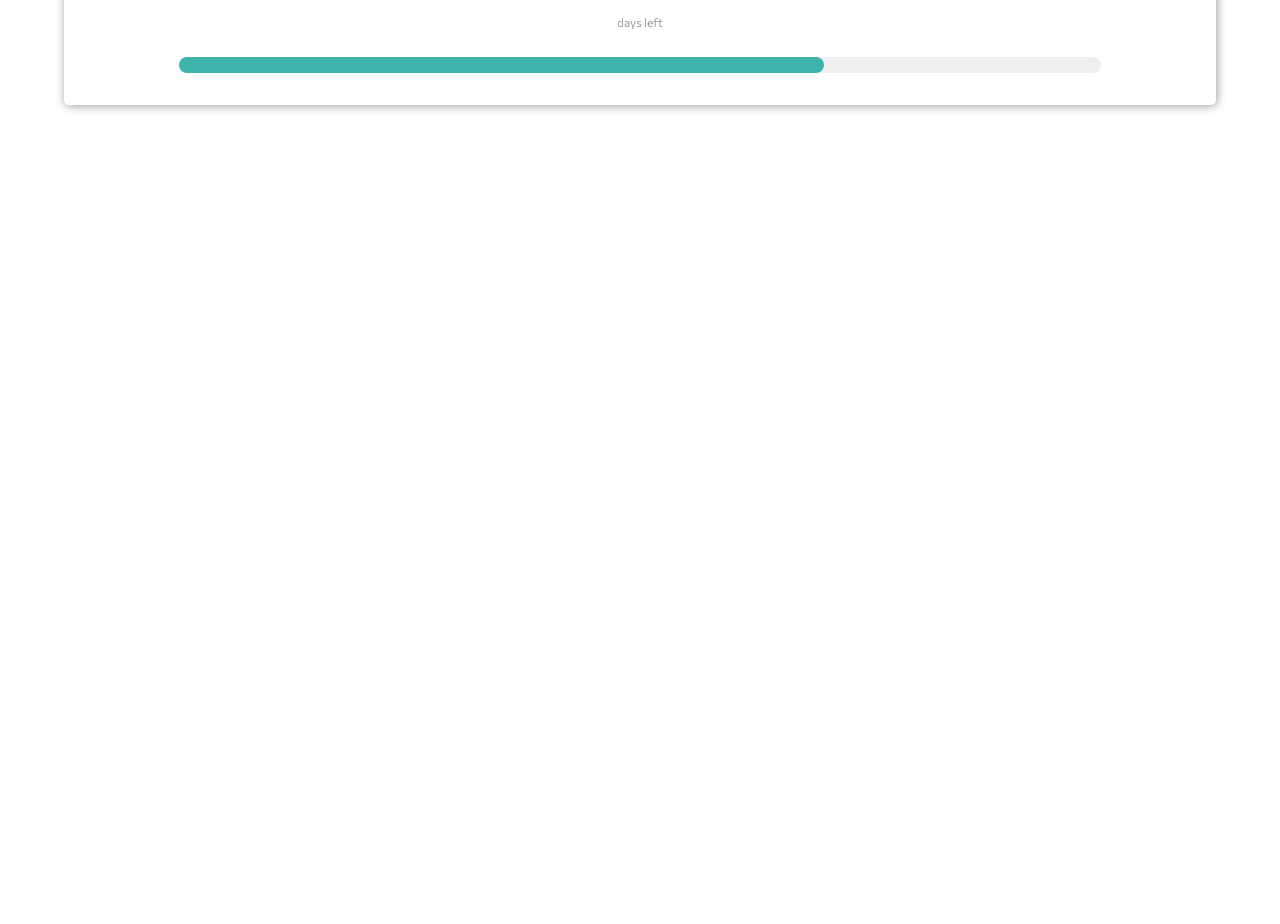
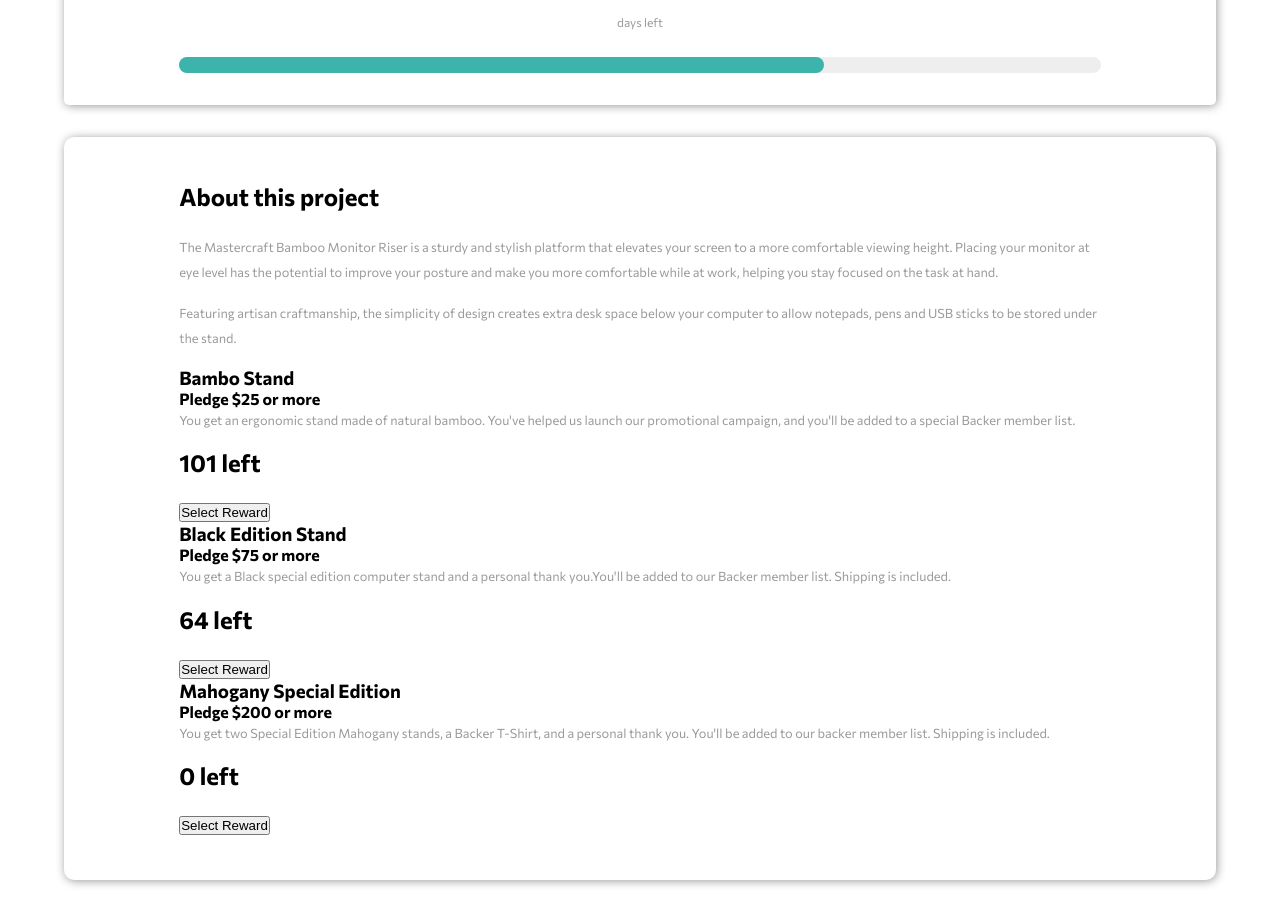
Before and after one commit to OscarAnillo/crowd-funding-fe, a React (Create React App) app: page / in a window 1280 px wide. Shown: the part 780-1704 px from the top of the page. Before the commit the page ends 935 px from the top, so only its background shows below. Built offline with nearby package versions, Linux system fonts and the light colour scheme.

Commit message:
Commit
add aboutComponent to mainComponent
add pledgeComponent to aboutComponent
add data for pledgeComponent

```diff
--- a/src/App.css
+++ b/src/App.css
@@ -7,7 +7,7 @@
 
 .App {
   text-align: center;
-  height: 100vh;
+  min-height: 100vh;
   font-family: 'Commissioner', sans-serif;
   position: relative;
 }
@@ -125,3 +125,25 @@ progress[value]::-webkit-progress-value {
   background-color: rgb(60 ,180, 171);
   border-radius: 10px;
 }
+
+/* AboutComponent */
+.article {
+  border-radius: 10px;
+  box-shadow: 1px 1px 10px #999;
+  padding: 2.8em 0;
+  text-align: left;
+  margin-top: 32px;
+}
+.article section {
+  width: 80%;
+  margin: auto;
+}
+.article section h1 {
+  padding-bottom: 1em;
+}
+.article section p {
+  font-size: .8rem;
+  line-height: 25px;
+  color: rgb(154, 154, 154);
+  padding-bottom: 1.2em;
+}
--- a/src/App.js
+++ b/src/App.js
@@ -1,7 +1,8 @@
 import HeroComponent from './Components/hero-component';
+import MainComponent from './Components/main-component';
 
 import './App.css';
-import MainComponent from './Components/main-component';
+
 
 
 function App() {
--- /dev/null
+++ b/src/Components/about-component.js
@@ -0,0 +1,16 @@
+import PledgeComponent from "./pledge-component";
+
+export default function AboutComponent(){
+    return (
+        <div className="article">
+            <section>
+                <h1>About this project</h1>
+                <p>The Mastercraft Bamboo Monitor Riser is a sturdy and stylish platform that elevates your screen to a more comfortable viewing height. Placing your monitor at eye level has the potential to improve your posture and make you more comfortable while at work, helping you stay focused on the task at hand.</p>
+                <p>
+                Featuring artisan craftmanship, the simplicity of design creates extra desk space below your computer to allow notepads, pens and USB sticks to be stored under the stand.
+                </p>
+                <PledgeComponent />
+            </section>
+        </div>
+    )
+}
--- a/src/Components/main-component.js
+++ b/src/Components/main-component.js
@@ -1,11 +1,13 @@
 import MastercraftComponent from "./mastercraft-component";
 import NumbersComponent from "./numbers-component";
+import AboutComponent from './about-component';
 
 export default function MainComponent(){
     return (
         <main className="main">
             <MastercraftComponent />
             <NumbersComponent />
+            <AboutComponent />
         </main>
     )
 }
--- a/src/Components/mastercraft-component.js
+++ b/src/Components/mastercraft-component.js
@@ -6,8 +6,8 @@ export default function MastercraftComponent(){
                     <h1>Mastercraft Bamboo Monitor Riser</h1>
                     <p>A beautifully handcrafted monitor stand to reduce neck and eye strain.</p>
                     <div className="main-inner-row">
-                        <button className="cyan-btn">Back this project</button>
-                        <button className="bookmark-btn"><img src="/images/icon-bookmark.svg" alt=""/></button>
+                        <button className="cyan-btn" title="back">Back this project</button>
+                        <button className="bookmark-btn" title="bookmark"><img src="/images/icon-bookmark.svg" alt=""/></button>
                     </div>
                 </div>
             </div>
--- /dev/null
+++ b/src/Components/pledge-component.js
@@ -0,0 +1,18 @@
+import data from "../data/data-products.json";
+
+export default function PledgeComponent(){
+
+    return (
+        <div>
+            {data.map(item => (
+                <div key={item.name}>
+                    <h3>{item.name}</h3>
+                    <h4>{item.pledge}</h4>
+                    <p>{item.text}</p>
+                    <h1>{item.quantity} <span>left</span></h1>
+                    <button>Select Reward</button>
+                </div>
+            ))}
+        </div>
+    )
+}
--- /dev/null
+++ b/src/data/data-products.json
@@ -0,0 +1,20 @@
+[
+    {
+        "name":"Bambo Stand",
+        "pledge":"Pledge $25 or more",
+        "text":"You get an ergonomic stand made of natural bamboo. You've helped us launch our promotional campaign, and you'll be added to a special Backer member list.",
+        "quantity":"101"
+    },
+    {
+        "name":"Black Edition Stand",
+        "pledge":"Pledge $75 or more",
+        "text":"You get a Black special edition computer stand and a personal thank you.You'll be added to our Backer member list. Shipping is included.",
+        "quantity":"64"
+    },
+    {
+        "name":"Mahogany Special Edition",
+        "pledge":"Pledge $200 or more",
+        "text":"You get two Special Edition Mahogany stands, a Backer T-Shirt, and a personal thank you. You'll be added to our backer member list. Shipping is included.",
+        "quantity":"0"
+    }
+]
```
